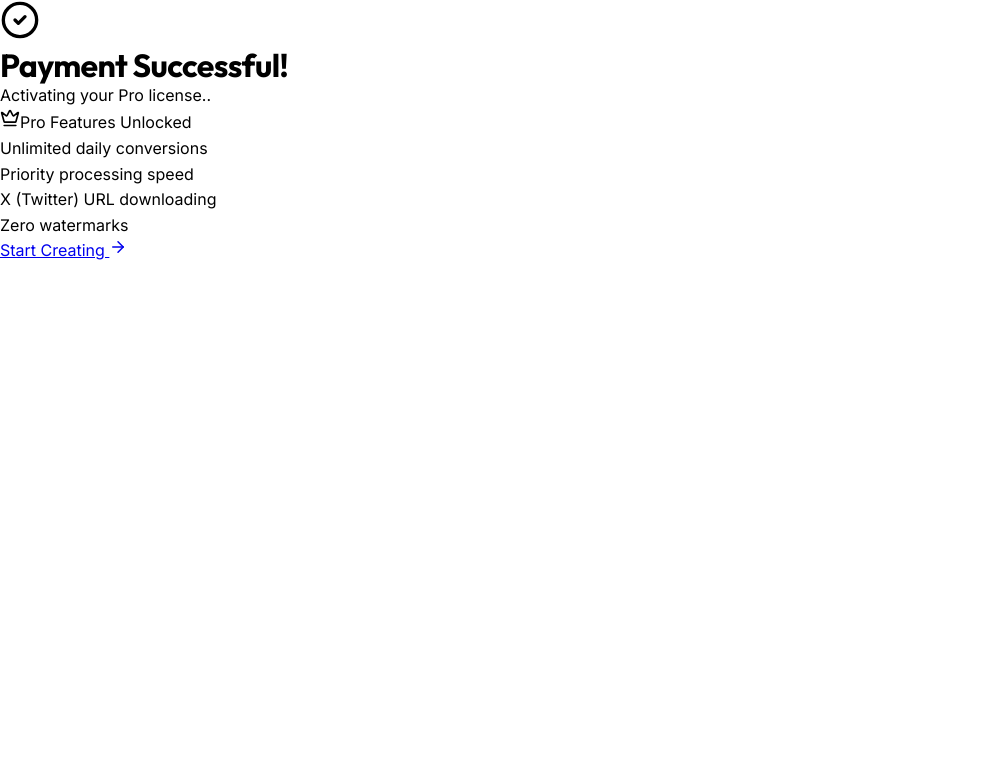
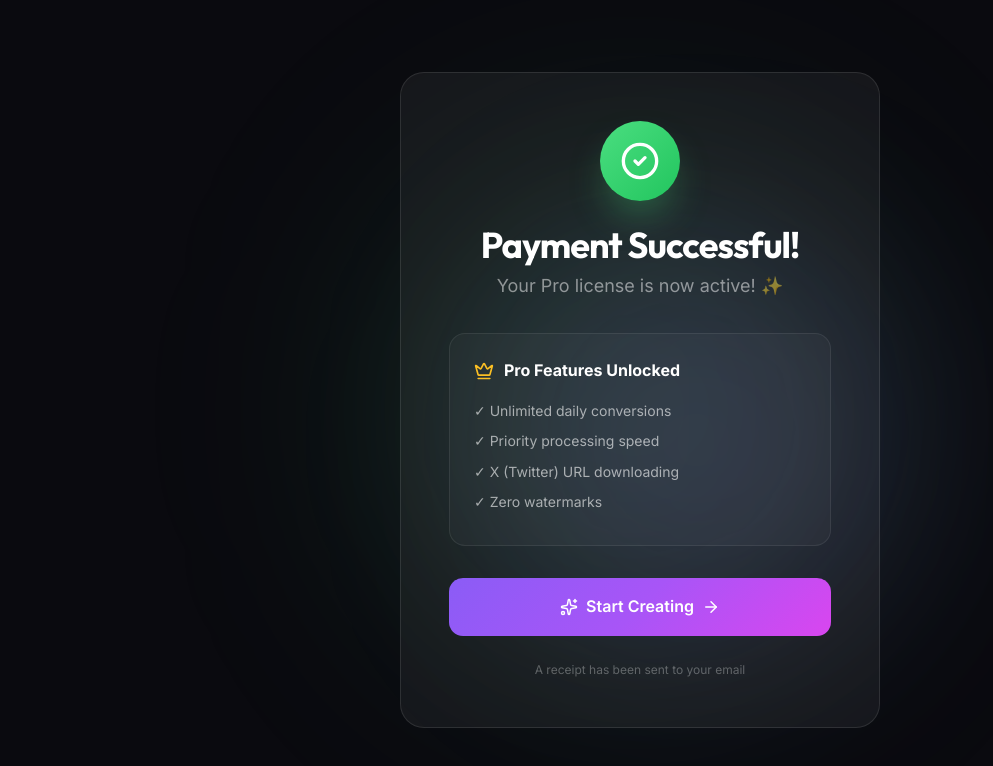
Before and after one commit to illuminaughtyx/RACIO-v1.0, a Next.js app: page /success in a window 1280 px wide. Shown: the top 766 px of the page, without its empty margins (0-993 px from the left). Built offline with nearby package versions, Linux system fonts and the light colour scheme.

Commit message:
Polish success page with matching dark theme styling

```diff
--- a/src/app/success/page.tsx
+++ b/src/app/success/page.tsx
@@ -1,10 +1,10 @@
 "use client";
 import { useEffect, useState } from "react";
-import { CheckCircle2, Crown, ArrowRight } from "lucide-react";
+import { CheckCircle2, Crown, ArrowRight, Sparkles } from "lucide-react";
 import Link from "next/link";
 
 export default function SuccessPage() {
-    const [dots, setDots] = useState("");
+    const [activated, setActivated] = useState(false);
 
     useEffect(() => {
         // 1. Activate Pro Mode in Local Storage
@@ -13,52 +13,137 @@ export default function SuccessPage() {
         // 2. Clear any usage limits
         localStorage.removeItem("racio_usage");
 
-        // Animation
-        const interval = setInterval(() => {
-            setDots(d => d.length < 3 ? d + "." : "");
-        }, 500);
-        return () => clearInterval(interval);
+        // Show activated after a brief delay
+        setTimeout(() => setActivated(true), 1500);
     }, []);
 
+    const card = {
+        background: "rgba(255,255,255,0.05)",
+        border: "1px solid rgba(255,255,255,0.1)",
+        borderRadius: 24,
+    };
+
+    const btn = {
+        background: "linear-gradient(135deg, #8b5cf6 0%, #a855f7 50%, #d946ef 100%)",
+        color: "#fff",
+        border: "none",
+        borderRadius: 14,
+        padding: "16px 32px",
+        fontWeight: 600,
+        fontSize: 16,
+        cursor: "pointer",
+        display: "flex",
+        alignItems: "center",
+        justifyContent: "center",
+        gap: 8,
+        textDecoration: "none",
+        width: "100%",
+    };
+
     return (
-        <main className="min-h-screen flex flex-col items-center justify-center p-4 text-center relative overflow-hidden">
-            {/* Confetti / Background effects */}
-            <div className="absolute inset-0 pointer-events-none">
-                <div className="absolute top-1/4 left-1/4 w-96 h-96 bg-[#4ade80] opacity-20 blur-[120px] rounded-full"></div>
-                <div className="absolute bottom-1/4 right-1/4 w-96 h-96 bg-[#a855f7] opacity-20 blur-[120px] rounded-full"></div>
+        <main style={{
+            minHeight: "100vh",
+            background: "#0a0a0f",
+            color: "#fff",
+            display: "flex",
+            flexDirection: "column",
+            alignItems: "center",
+            justifyContent: "center",
+            padding: 24,
+            position: "relative",
+            overflow: "hidden"
+        }}>
+            {/* Background Effects */}
+            <div style={{ position: "fixed", inset: 0, pointerEvents: "none" }}>
+                <div style={{
+                    position: "absolute",
+                    top: "20%",
+                    left: "30%",
+                    width: 500,
+                    height: 500,
+                    background: "rgba(74, 222, 128, 0.15)",
+                    borderRadius: "50%",
+                    filter: "blur(120px)"
+                }} />
+                <div style={{
+                    position: "absolute",
+                    bottom: "20%",
+                    right: "30%",
+                    width: 400,
+                    height: 400,
+                    background: "rgba(139, 92, 246, 0.15)",
+                    borderRadius: "50%",
+                    filter: "blur(100px)"
+                }} />
             </div>
 
-            <div className="glass-panel p-12 max-w-lg w-full relative z-10 animate-fade-in-up">
-                <div className="w-20 h-20 bg-gradient-to-br from-[#4ade80] to-[#22c55e] rounded-full flex items-center justify-center mx-auto mb-8 shadow-lg shadow-green-500/30">
-                    <CheckCircle2 size={40} className="text-white" />
+            <div style={{ ...card, padding: 48, maxWidth: 480, width: "100%", textAlign: "center", position: "relative", zIndex: 10 }}>
+                {/* Success Icon */}
+                <div style={{
+                    width: 80,
+                    height: 80,
+                    background: "linear-gradient(135deg, #4ade80, #22c55e)",
+                    borderRadius: "50%",
+                    display: "flex",
+                    alignItems: "center",
+                    justifyContent: "center",
+                    margin: "0 auto 24px",
+                    boxShadow: "0 20px 40px -10px rgba(74, 222, 128, 0.4)"
+                }}>
+                    <CheckCircle2 size={40} color="#fff" />
                 </div>
 
-                <h1 className="text-4xl md:text-5xl font-bold font-outfit mb-4">
+                <h1 style={{ fontSize: 36, fontWeight: 700, marginBottom: 8, letterSpacing: -1 }}>
                     Payment Successful!
                 </h1>
-                <p className="text-xl text-white/50 mb-8">
-                    Activating your Pro license{dots}
+                <p style={{ color: "rgba(255,255,255,0.5)", marginBottom: 32, fontSize: 18 }}>
+                    {activated ? "Your Pro license is now active! ✨" : "Activating your Pro license..."}
                 </p>
 
-                <div className="bg-white/5 rounded-xl p-6 mb-8 border border-white/10 text-left">
-                    <div className="flex items-center gap-3 mb-2">
-                        <Crown size={20} className="text-[#fbbf24]" />
-                        <span className="font-bold text-lg">Pro Features Unlocked</span>
+                {/* Features Card */}
+                <div style={{
+                    background: "rgba(255,255,255,0.03)",
+                    border: "1px solid rgba(255,255,255,0.08)",
+                    borderRadius: 16,
+                    padding: 24,
+                    marginBottom: 32,
+                    textAlign: "left"
+                }}>
+                    <div style={{ display: "flex", alignItems: "center", gap: 10, marginBottom: 16 }}>
+                        <Crown size={20} color="#fbbf24" />
+                        <span style={{ fontWeight: 700, fontSize: 16 }}>Pro Features Unlocked</span>
                     </div>
-                    <ul className="space-y-2 text-white/60 text-sm ml-8 list-disc">
-                        <li>Unlimited daily conversions</li>
-                        <li>Priority processing speed</li>
-                        <li>X (Twitter) URL downloading</li>
-                        <li>Zero watermarks</li>
+                    <ul style={{ listStyle: "none", margin: 0, padding: 0 }}>
+                        {[
+                            "✓ Unlimited daily conversions",
+                            "✓ Priority processing speed",
+                            "✓ X (Twitter) URL downloading",
+                            "✓ Zero watermarks"
+                        ].map(feature => (
+                            <li key={feature} style={{
+                                color: "rgba(255,255,255,0.6)",
+                                fontSize: 14,
+                                marginBottom: 8,
+                                display: "flex",
+                                alignItems: "center",
+                                gap: 8
+                            }}>
+                                {feature}
+                            </li>
+                        ))}
                     </ul>
                 </div>
 
-                <Link
-                    href="/"
-                    className="btn-primary w-full flex items-center justify-center gap-2 group"
-                >
-                    Start Creating <ArrowRight size={18} className="group-hover:translate-x-1 transition-transform" />
+                {/* CTA Button */}
+                <Link href="/" style={btn}>
+                    <Sparkles size={18} />
+                    Start Creating
+                    <ArrowRight size={18} />
                 </Link>
+
+                <p style={{ color: "rgba(255,255,255,0.3)", fontSize: 12, marginTop: 24 }}>
+                    A receipt has been sent to your email
+                </p>
             </div>
         </main>
     );
```
